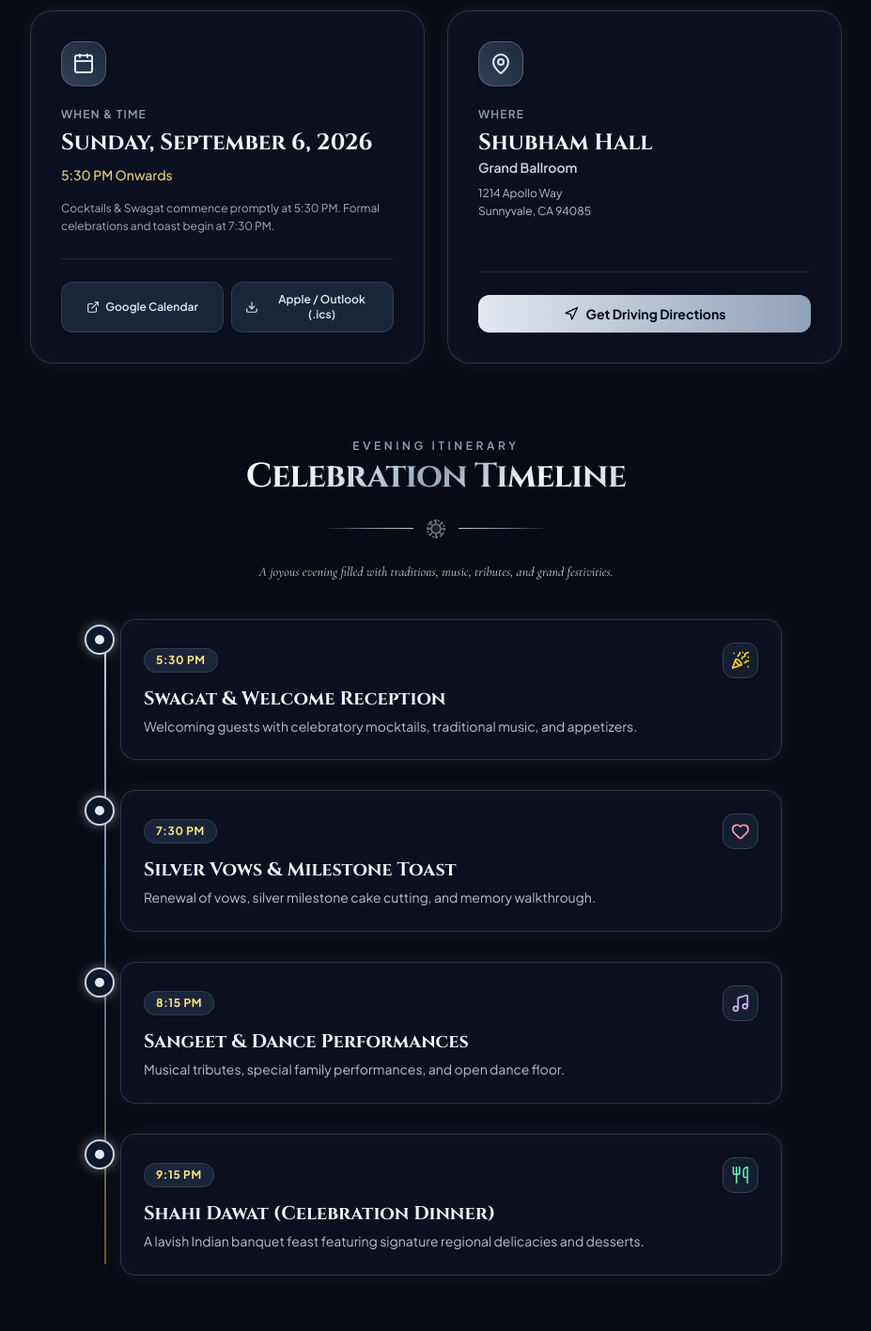
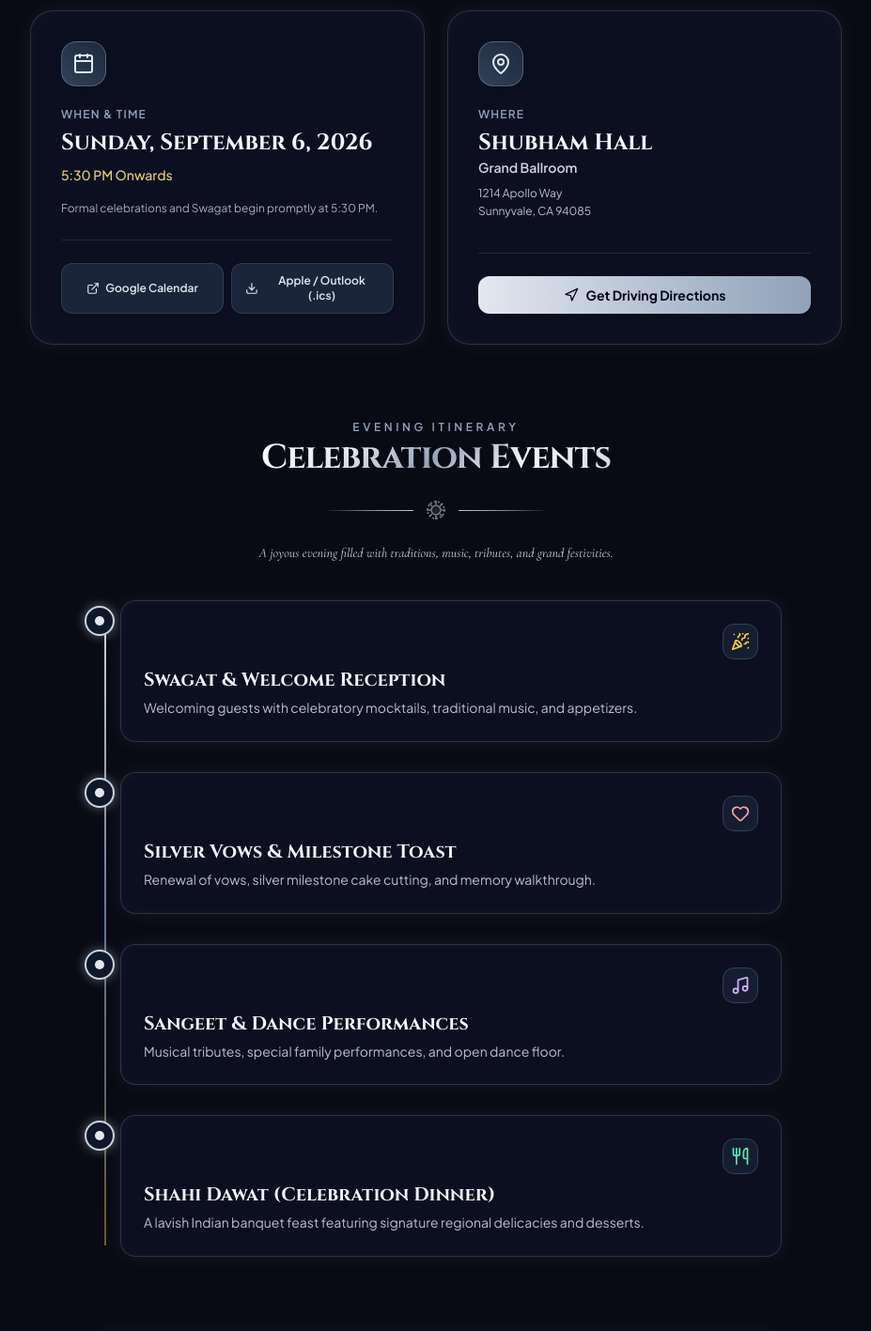
Before and after one commit to 25invitation/25invitation.github.io, a React (Vite) app: page / in a window 1280 px wide. Shown: the part 1440-2857 px from the top of the page at 94% size, without its empty margins (176-1103 px from the left). Built offline with nearby package versions, Linux system fonts and the light colour scheme.

Commit message:
Update celebration event schedule

```diff
--- a/src/components/EventDetails.tsx
+++ b/src/components/EventDetails.tsx
@@ -81,7 +81,7 @@ export const EventDetails: React.FC = () => {
             </p>
 
             <p className="text-xs text-slate-300/80 leading-relaxed">
-              Cocktails &amp; Swagat commence promptly at 5:30 PM. Formal celebrations and toast begin at 7:30 PM.
+              Formal celebrations and Swagat begin promptly at 5:30 PM.
             </p>
           </div>
 
--- a/src/components/Timeline.tsx
+++ b/src/components/Timeline.tsx
@@ -20,7 +20,7 @@ export const Timeline: React.FC = () => {
           Evening Itinerary
         </span>
         <h2 className="text-2xl sm:text-4xl font-serif silver-text-gradient font-bold tracking-tight mt-1">
-          Celebration Timeline
+          Celebration Events
         </h2>
         <MandalaDivider className="my-2" />
         <p className="text-xs sm:text-sm text-slate-300 font-editorial italic max-w-md">
@@ -38,10 +38,7 @@ export const Timeline: React.FC = () => {
 
             {/* Event Item Card */}
             <div className="p-5 sm:p-6 rounded-2xl card-glass silver-shimmer-border group-hover:border-slate-300/50 transition-all duration-300 shadow-md">
-              <div className="flex flex-wrap items-center justify-between gap-2 mb-2">
-                <span className="px-3 py-1 rounded-full bg-slate-800/90 border border-slate-500/30 text-xs font-bold text-amber-200 tracking-wider">
-                  {item.time}
-                </span>
+              <div className="flex justify-end mb-2">
                 <div className="p-2 rounded-xl bg-slate-800/60 border border-slate-700">
                   {iconMap[item.icon] || <Sparkles className="w-5 h-5 text-slate-300" />}
                 </div>
--- a/src/config/eventConfig.ts
+++ b/src/config/eventConfig.ts
@@ -34,7 +34,6 @@ export interface EventConfig {
     };
   };
   timeline: Array<{
-    time: string;
     title: string;
     description: string;
     icon: string;
@@ -89,25 +88,21 @@ export const eventConfig: EventConfig = {
   },
   timeline: [
     {
-      time: "5:30 PM",
       title: "Swagat & Welcome Reception",
       description: "Welcoming guests with celebratory mocktails, traditional music, and appetizers.",
       icon: "PartyPopper",
     },
     {
-      time: "7:30 PM",
       title: "Silver Vows & Milestone Toast",
       description: "Renewal of vows, silver milestone cake cutting, and memory walkthrough.",
       icon: "Heart",
     },
     {
-      time: "8:15 PM",
       title: "Sangeet & Dance Performances",
       description: "Musical tributes, special family performances, and open dance floor.",
       icon: "Music",
     },
     {
-      time: "9:15 PM",
       title: "Shahi Dawat (Celebration Dinner)",
       description: "A lavish Indian banquet feast featuring signature regional delicacies and desserts.",
       icon: "Utensils",
```
